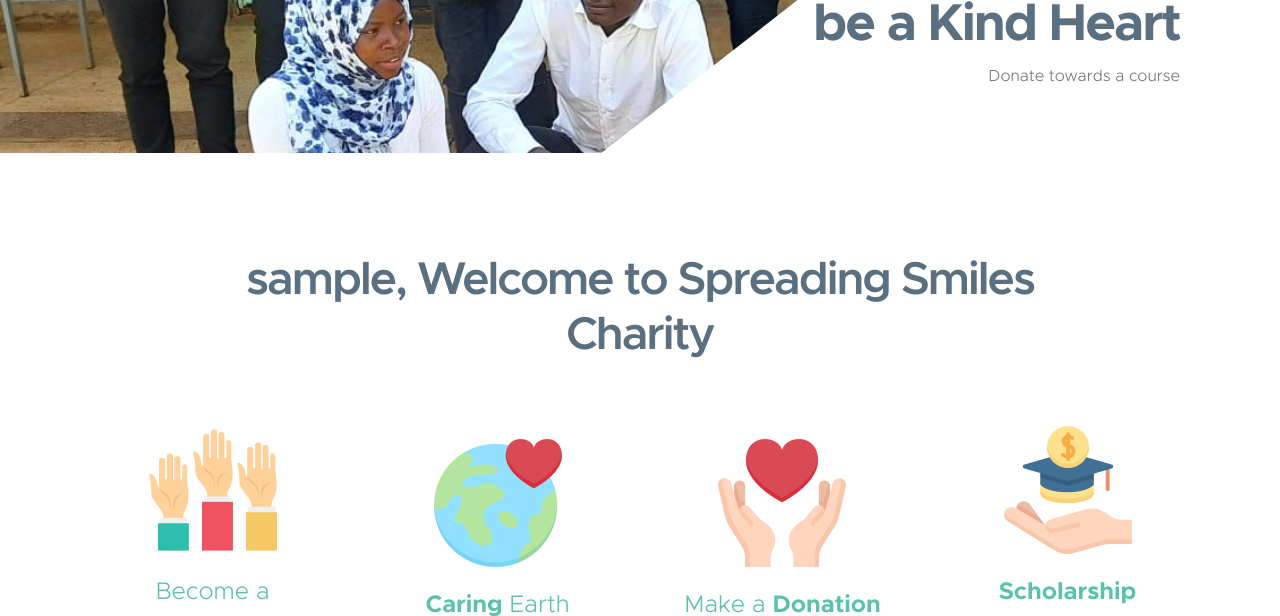
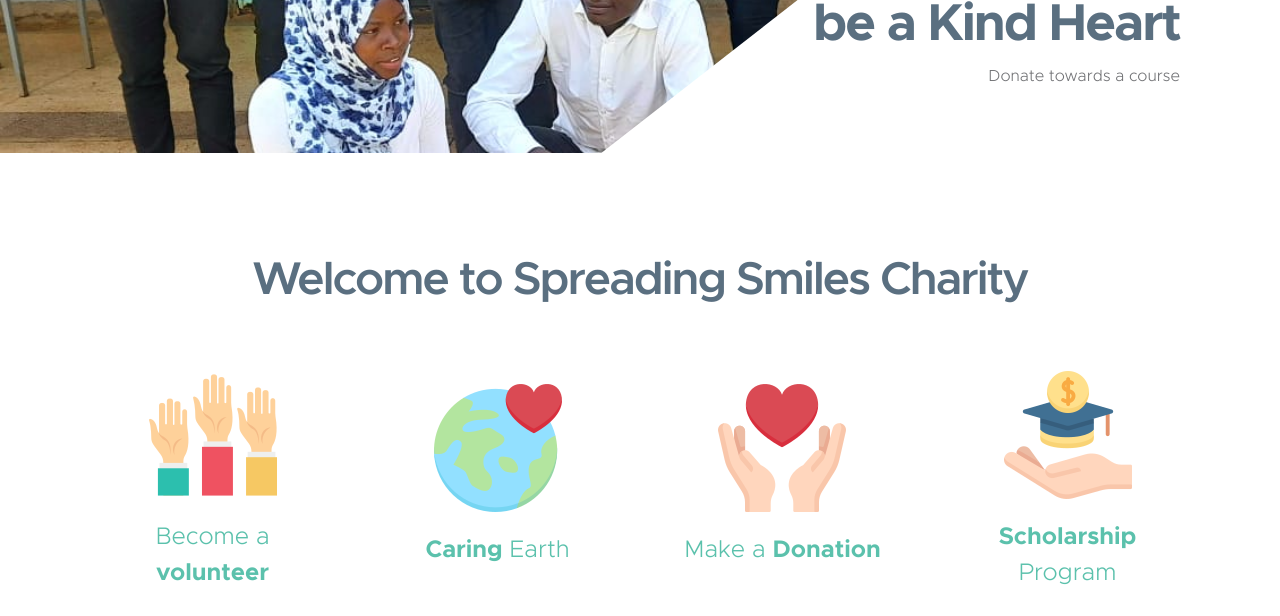
Before and after one commit to Aliwangara/Charity, a Django app: page / in a window 1280 px wide. Shown: the part 644-1260 px from the top of the page. Run offline with Django 5.2, Linux system fonts and the light colour scheme; the visitor is signed in with stand-in values (Sample User, id 1); some libraries are stand-ins or nearby versions.

Commit message:
Update index.html

```diff
--- a/Spreading/main_app/templates/index.html
+++ b/Spreading/main_app/templates/index.html
@@ -83,7 +83,7 @@ Charity|Home
                     <div class="col-lg-10 col-12 text-center mx-auto">
 
                             {% if user.is_authenticated %}
-                            <h2 class="mb-5">{{user}}, Welcome to Spreading Smiles Charity</h2>
+                            <h2 class="mb-5">Welcome to Spreading Smiles Charity</h2>
                             {% else %}
                            <h2 class="mb-5"> Welcome to Spreading Smiles Charity</h2>
                             {% endif %}
```
